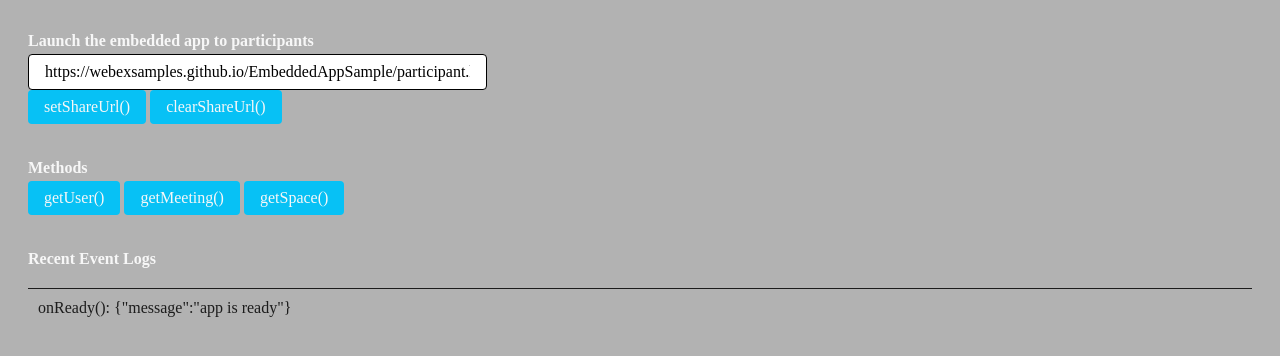
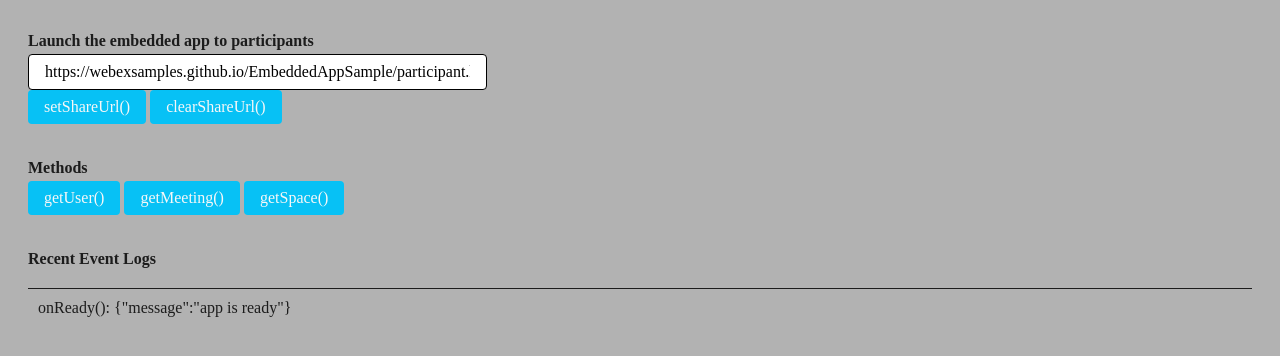
Before and after one commit to webex/EmbeddedAppKitchenSink, a plain HTML site: page index.html in a window 1280 px wide. Shown: the part 98-454 px from the top of the page. Drawn offline with Linux system fonts and the light colour scheme; a web font is replaced by a local one.

Commit message:
use body color for subheadings

```diff
--- a/style.css
+++ b/style.css
@@ -87,7 +87,6 @@ h2 {
 
 /* Subheading */
 h4 {
-  color: var(--color-primary);
   padding-bottom: 4px;
   margin-bottom: 0px;
   margin-top:35px;
```
